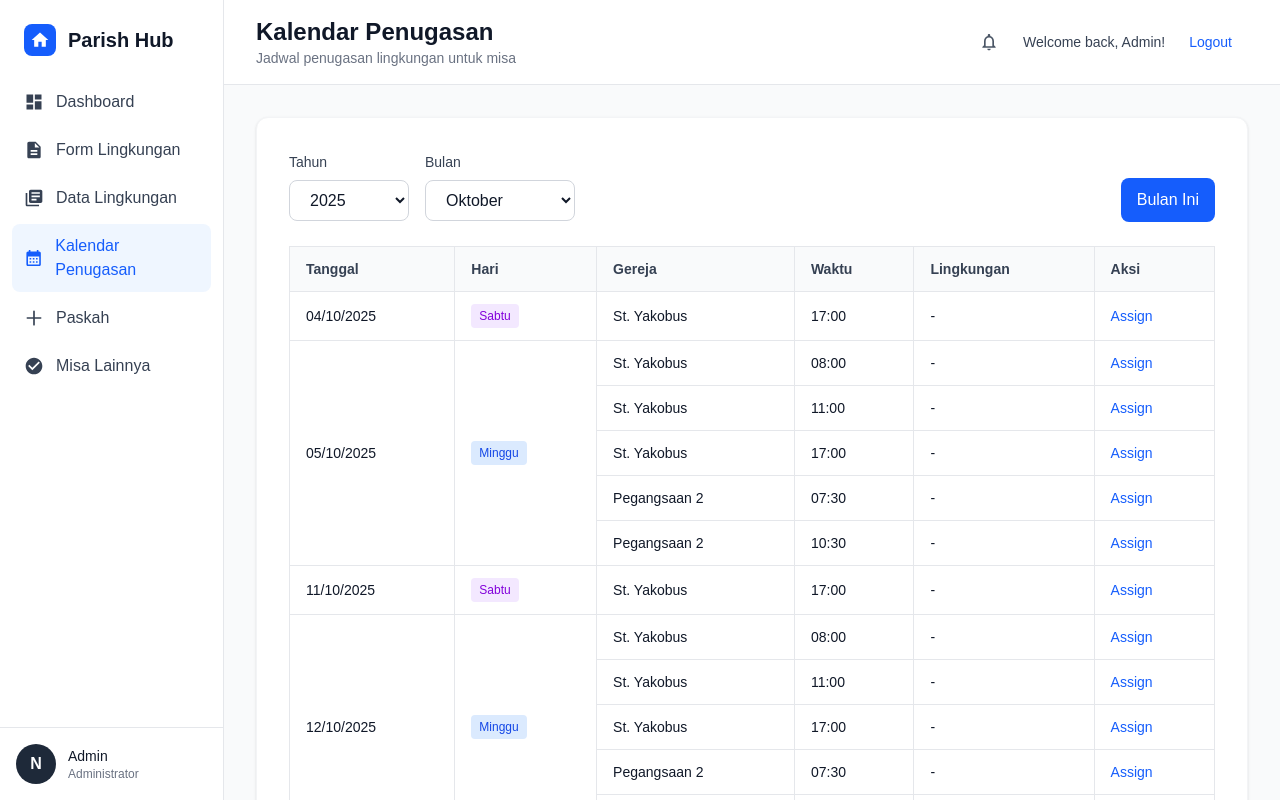
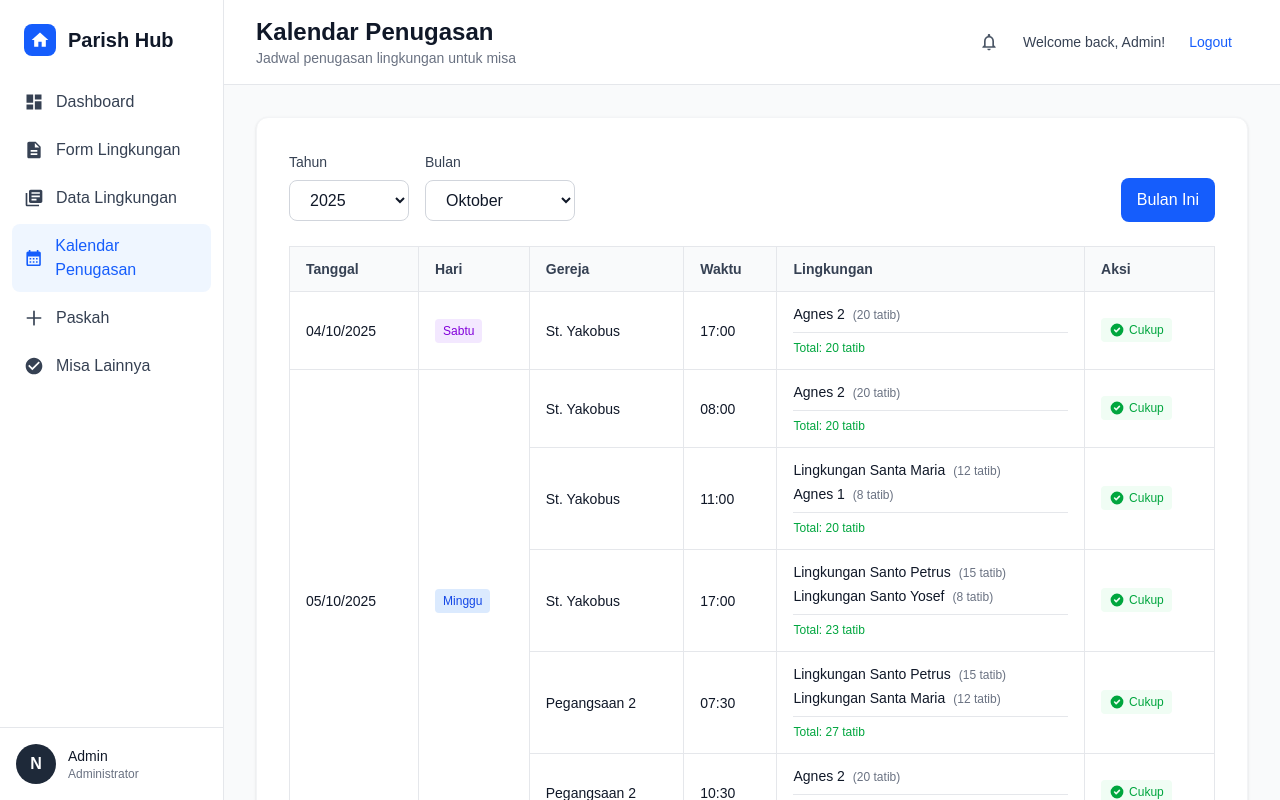
Before and after one commit to PriscillaHandoyo/stykb-dashboard, a Next.js app in the folder stykb-dashboard/: page /kalendar-penugasan in a window 1280 px wide. Shown: the top 800 px of the page. Built offline with nearby package versions, Linux system fonts and the light colour scheme.

Commit message:
20251107_08 - Create the kalender penugasan logic: minimum slot 20 people

```diff
--- a/stykb-dashboard/app/kalendar-penugasan/page.tsx
+++ b/stykb-dashboard/app/kalendar-penugasan/page.tsx
@@ -1,19 +1,41 @@
 "use client";
 
 import React, { useState, useEffect } from "react";
+
+interface LingkunganData {
+  id: number;
+  namaLingkungan: string;
+  namaKetua: string;
+  nomorTelepon: string;
+  jumlahTatib: string;
+  availability: {
+    [church: string]: {
+      [day: string]: string[];
+    };
+  };
+}
+
+interface AssignedLingkungan {
+  name: string;
+  tatib: number;
+}
 
 interface Assignment {
   date: string;
   day: string;
   church: string;
   time: string;
-  lingkungan: string;
+  assignedLingkungan: AssignedLingkungan[];
+  totalTatib: number;
+  needsMore: boolean;
 }
 
 export default function KalendarPenugasanPage() {
   const [selectedYear, setSelectedYear] = useState(new Date().getFullYear());
   const [selectedMonth, setSelectedMonth] = useState(new Date().getMonth());
   const [assignments, setAssignments] = useState<Assignment[]>([]);
+  const [lingkunganData, setLingkunganData] = useState<LingkunganData[]>([]);
+  const [loading, setLoading] = useState(true);
 
   const months = [
     "Januari",
@@ -34,8 +56,80 @@ export default function KalendarPenugasanPage() {
   const years = Array.from({ length: 5 }, (_, i) => currentYear - 2 + i);
 
   useEffect(() => {
-    generateAssignments();
-  }, [selectedYear, selectedMonth]);
+    loadLingkunganData();
+  }, []);
+
+  useEffect(() => {
+    if (lingkunganData.length > 0) {
+      generateAssignments();
+    }
+  }, [selectedYear, selectedMonth, lingkunganData]);
+
+  const loadLingkunganData = async () => {
+    try {
+      const response = await fetch("/api/lingkungan");
+      const data = await response.json();
+      setLingkunganData(data);
+      setLoading(false);
+    } catch (error) {
+      console.error("Error loading lingkungan data:", error);
+      setLoading(false);
+    }
+  };
+
+  const assignLingkunganToSlot = (
+    church: string,
+    day: string,
+    time: string
+  ): { assigned: AssignedLingkungan[]; total: number; needsMore: boolean } => {
+    const MIN_TATIB = 20;
+    const assigned: AssignedLingkungan[] = [];
+    let totalTatib = 0;
+
+    // Normalize church name for matching
+    const normalizedChurch = church.includes("Yakobus")
+      ? "St. Yakobus"
+      : "Pegangsaan 2";
+
+    // Filter lingkungan that are available for this slot
+    const availableLingkungan = lingkunganData.filter((lingkungan) => {
+      const availability = lingkungan.availability[normalizedChurch];
+      if (!availability) return false;
+
+      const daySchedule =
+        day === "Minggu" ? availability.Minggu : availability.Sabtu;
+      if (!daySchedule) return false;
+
+      return daySchedule.includes(time);
+    });
+
+    // Sort by tatib count (highest first) for efficient assignment
+    availableLingkungan.sort((a, b) => {
+      const tatibA = parseInt(a.jumlahTatib) || 0;
+      const tatibB = parseInt(b.jumlahTatib) || 0;
+      return tatibB - tatibA;
+    });
+
+    // Assign lingkungan until we reach minimum tatib
+    for (const lingkungan of availableLingkungan) {
+      const tatib = parseInt(lingkungan.jumlahTatib) || 0;
+      assigned.push({
+        name: lingkungan.namaLingkungan,
+        tatib: tatib,
+      });
+      totalTatib += tatib;
+
+      if (totalTatib >= MIN_TATIB) {
+        break;
+      }
+    }
+
+    return {
+      assigned,
+      total: totalTatib,
+      needsMore: totalTatib < MIN_TATIB,
+    };
+  };
 
   const generateAssignments = () => {
     const assignments: Assignment[] = [];
@@ -57,53 +151,98 @@ export default function KalendarPenugasanPage() {
         // St. Yakobus assignments
         if (dayOfWeek === 0) {
           // Sunday
+          const slot0800 = assignLingkunganToSlot(
+            "St. Yakobus",
+            dayName,
+            "08:00"
+          );
           assignments.push({
             date: dateStr,
             day: dayName,
             church: "St. Yakobus",
             time: "08:00",
-            lingkungan: "-",
+            assignedLingkungan: slot0800.assigned,
+            totalTatib: slot0800.total,
+            needsMore: slot0800.needsMore,
           });
+
+          const slot1100 = assignLingkunganToSlot(
+            "St. Yakobus",
+            dayName,
+            "11:00"
+          );
           assignments.push({
             date: dateStr,
             day: dayName,
             church: "St. Yakobus",
             time: "11:00",
-            lingkungan: "-",
+            assignedLingkungan: slot1100.assigned,
+            totalTatib: slot1100.total,
+            needsMore: slot1100.needsMore,
           });
+
+          const slot1700 = assignLingkunganToSlot(
+            "St. Yakobus",
+            dayName,
+            "17:00"
+          );
           assignments.push({
             date: dateStr,
             day: dayName,
             church: "St. Yakobus",
             time: "17:00",
-            lingkungan: "-",
+            assignedLingkungan: slot1700.assigned,
+            totalTatib: slot1700.total,
+            needsMore: slot1700.needsMore,
           });
         } else {
           // Saturday
+          const slotSat = assignLingkunganToSlot(
+            "St. Yakobus",
+            dayName,
+            "17:00"
+          );
           assignments.push({
             date: dateStr,
             day: dayName,
             church: "St. Yakobus",
             time: "17:00",
-            lingkungan: "-",
+            assignedLingkungan: slotSat.assigned,
+            totalTatib: slotSat.total,
+            needsMore: slotSat.needsMore,
           });
         }
 
         // Pegangsaan 2 assignments (Sunday only)
         if (dayOfWeek === 0) {
+          const slotP0730 = assignLingkunganToSlot(
+            "Pegangsaan 2",
+            dayName,
+            "07:30"
+          );
           assignments.push({
             date: dateStr,
             day: dayName,
             church: "Pegangsaan 2",
             time: "07:30",
-            lingkungan: "-",
+            assignedLingkungan: slotP0730.assigned,
+            totalTatib: slotP0730.total,
+            needsMore: slotP0730.needsMore,
           });
+
+          const slotP1030 = assignLingkunganToSlot(
+            "Pegangsaan 2",
+            dayName,
+            "10:30"
+          );
           assignments.push({
             date: dateStr,
             day: dayName,
             church: "Pegangsaan 2",
             time: "10:30",
-            lingkungan: "-",
+            assignedLingkungan: slotP1030.assigned,
+            totalTatib: slotP1030.total,
+            needsMore: slotP1030.needsMore,
           });
         }
       }
@@ -389,13 +528,78 @@ export default function KalendarPenugasanPage() {
                               <td className="border border-gray-200 py-3 px-4 text-sm text-gray-900">
                                 {assignment.time}
                               </td>
-                              <td className="border border-gray-200 py-3 px-4 text-sm text-gray-900">
-                                {assignment.lingkungan}
+                              <td className="border border-gray-200 py-3 px-4 text-sm">
+                                {assignment.assignedLingkungan.length === 0 ? (
+                                  <span className="text-gray-400">
+                                    Belum ada assignment
+                                  </span>
+                                ) : (
+                                  <div className="space-y-1">
+                                    {assignment.assignedLingkungan.map(
+                                      (ling, idx) => (
+                                        <div
+                                          key={idx}
+                                          className="text-gray-900"
+                                        >
+                                          {ling.name}
+                                          <span className="text-xs text-gray-500 ml-2">
+                                            ({ling.tatib} tatib)
+                                          </span>
+                                        </div>
+                                      )
+                                    )}
+                                    <div className="mt-2 pt-1 border-t border-gray-200">
+                                      <span
+                                        className={`text-xs font-medium ${
+                                          assignment.needsMore
+                                            ? "text-red-600"
+                                            : "text-green-600"
+                                        }`}
+                                      >
+                                        Total: {assignment.totalTatib} tatib
+                                        {assignment.needsMore &&
+                                          " (Kurang dari 20)"}
+                                      </span>
+                                    </div>
+                                  </div>
+                                )}
                               </td>
                               <td className="border border-gray-200 py-3 px-4 text-sm">
-                                <button className="text-blue-600 hover:text-blue-700 font-medium">
-                                  Assign
-                                </button>
+                                {assignment.needsMore ? (
+                                  <span className="inline-flex items-center gap-1 text-xs font-medium text-red-600 bg-red-50 px-2 py-1 rounded">
+                                    <svg
+                                      className="w-4 h-4"
+                                      fill="currentColor"
+                                      viewBox="0 0 20 20"
+                                    >
+                                      <path
+                                        fillRule="evenodd"
+                                        d="M8.257 3.099c.765-1.36 2.722-1.36 3.486 0l5.58 9.92c.75 1.334-.213 2.98-1.742 2.98H4.42c-1.53 0-2.493-1.646-1.743-2.98l5.58-9.92zM11 13a1 1 0 11-2 0 1 1 0 012 0zm-1-8a1 1 0 00-1 1v3a1 1 0 002 0V6a1 1 0 00-1-1z"
+                                        clipRule="evenodd"
+                                      />
+                                    </svg>
+                                    Butuh Lebih
+                                  </span>
+                                ) : assignment.assignedLingkungan.length > 0 ? (
+                                  <span className="inline-flex items-center gap-1 text-xs font-medium text-green-600 bg-green-50 px-2 py-1 rounded">
+                                    <svg
+                                      className="w-4 h-4"
+                                      fill="currentColor"
+                                      viewBox="0 0 20 20"
+                                    >
+                                      <path
+                                        fillRule="evenodd"
+                                        d="M10 18a8 8 0 100-16 8 8 0 000 16zm3.707-9.293a1 1 0 00-1.414-1.414L9 10.586 7.707 9.293a1 1 0 00-1.414 1.414l2 2a1 1 0 001.414 0l4-4z"
+                                        clipRule="evenodd"
+                                      />
+                                    </svg>
+                                    Cukup
+                                  </span>
+                                ) : (
+                                  <button className="text-blue-600 hover:text-blue-700 font-medium text-sm">
+                                    Assign
+                                  </button>
+                                )}
                               </td>
                             </tr>
                           ))}
--- a/stykb-dashboard/data/lingkungan.json
+++ b/stykb-dashboard/data/lingkungan.json
@@ -86,5 +86,30 @@
         ]
       }
     }
+  },
+  {
+    "id": 5,
+    "namaLingkungan": "Agnes 1",
+    "namaKetua": "Icat",
+    "nomorTelepon": "018372639292",
+    "jumlahTatib": "8",
+    "availability": {
+      "St. Yakobus": {
+        "Minggu": [
+          "08:00",
+          "11:00",
+          "17:00"
+        ],
+        "Sabtu": [
+          "17:00"
+        ]
+      },
+      "Pegangsaan 2": {
+        "Minggu": [
+          "07:30",
+          "10:30"
+        ]
+      }
+    }
   }
 ]
```
